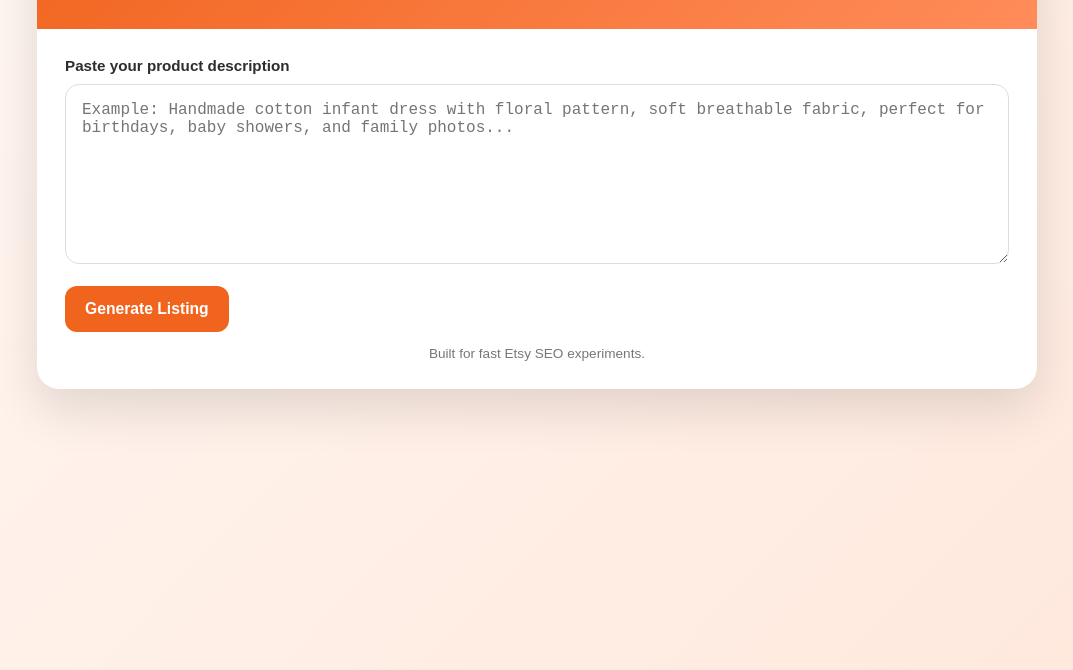
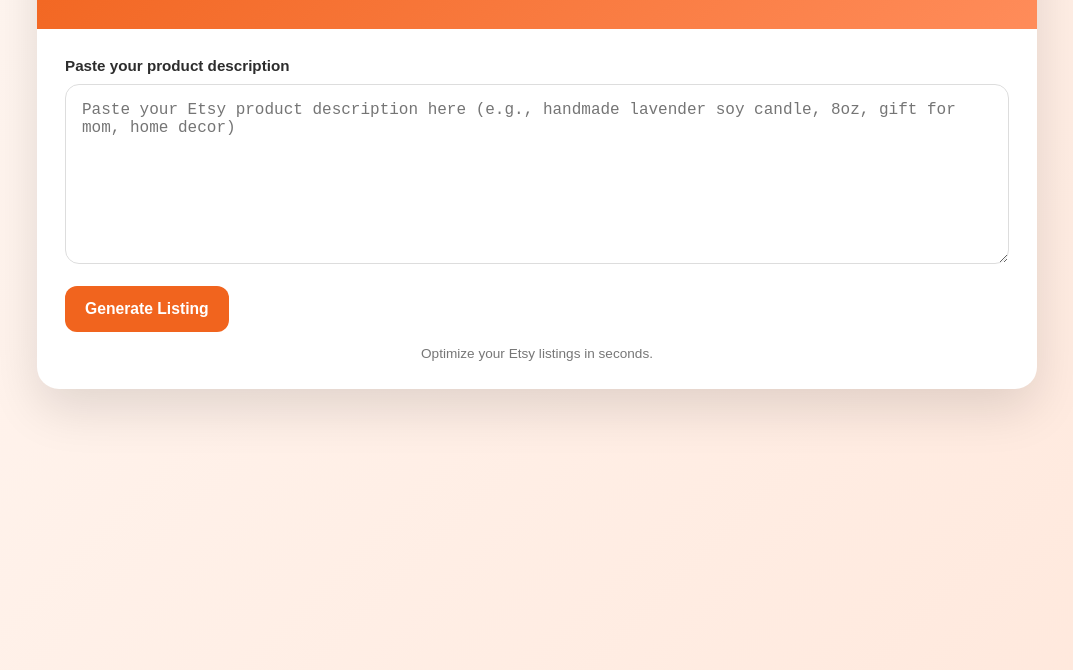
Before and after one commit to itssandesh/etsy-ai-listing-optimizer, a website: page index.html in a window 1280 px wide. Shown: the part 130-800 px from the top of the page, without its empty margins (103-1176 px from the left). Drawn offline with Linux system fonts and the light colour scheme.

Commit message:
Text changes

```diff
--- a/index.html
+++ b/index.html
@@ -217,7 +217,7 @@
       <label for="input">Paste your product description</label>
       <textarea
         id="input"
-        placeholder="Example: Handmade cotton infant dress with floral pattern, soft breathable fabric, perfect for birthdays, baby showers, and family photos..."
+        placeholder="Paste your Etsy product description here (e.g., handmade lavender soy candle, 8oz, gift for mom, home decor)"
       ></textarea>
 
       <div class="button-row">
@@ -254,7 +254,7 @@
       </div>
 
       <div class="footer-note">
-        Built for fast Etsy SEO experiments.
+        Optimize your Etsy listings in seconds.
       </div>
     </div>
   </div>
```
